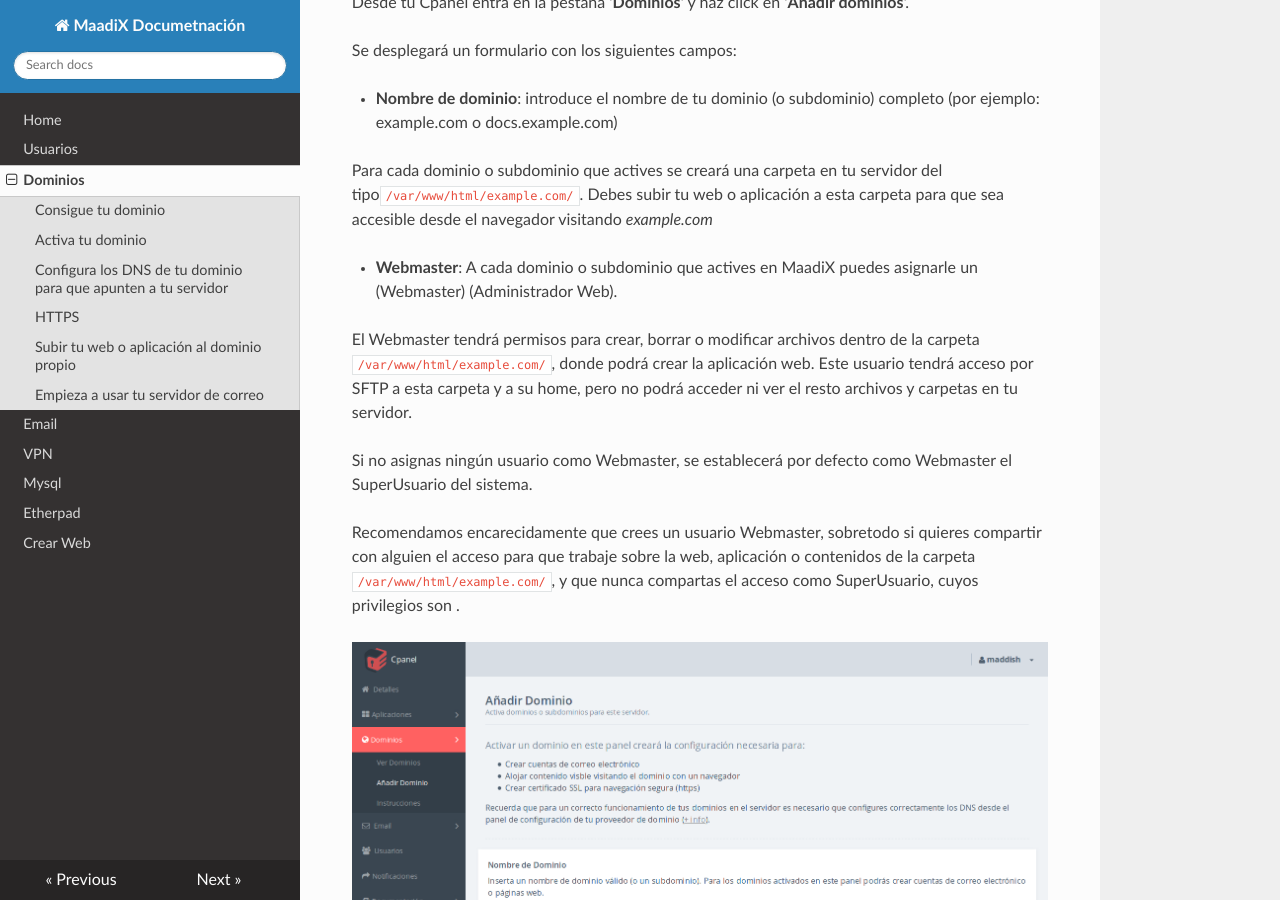
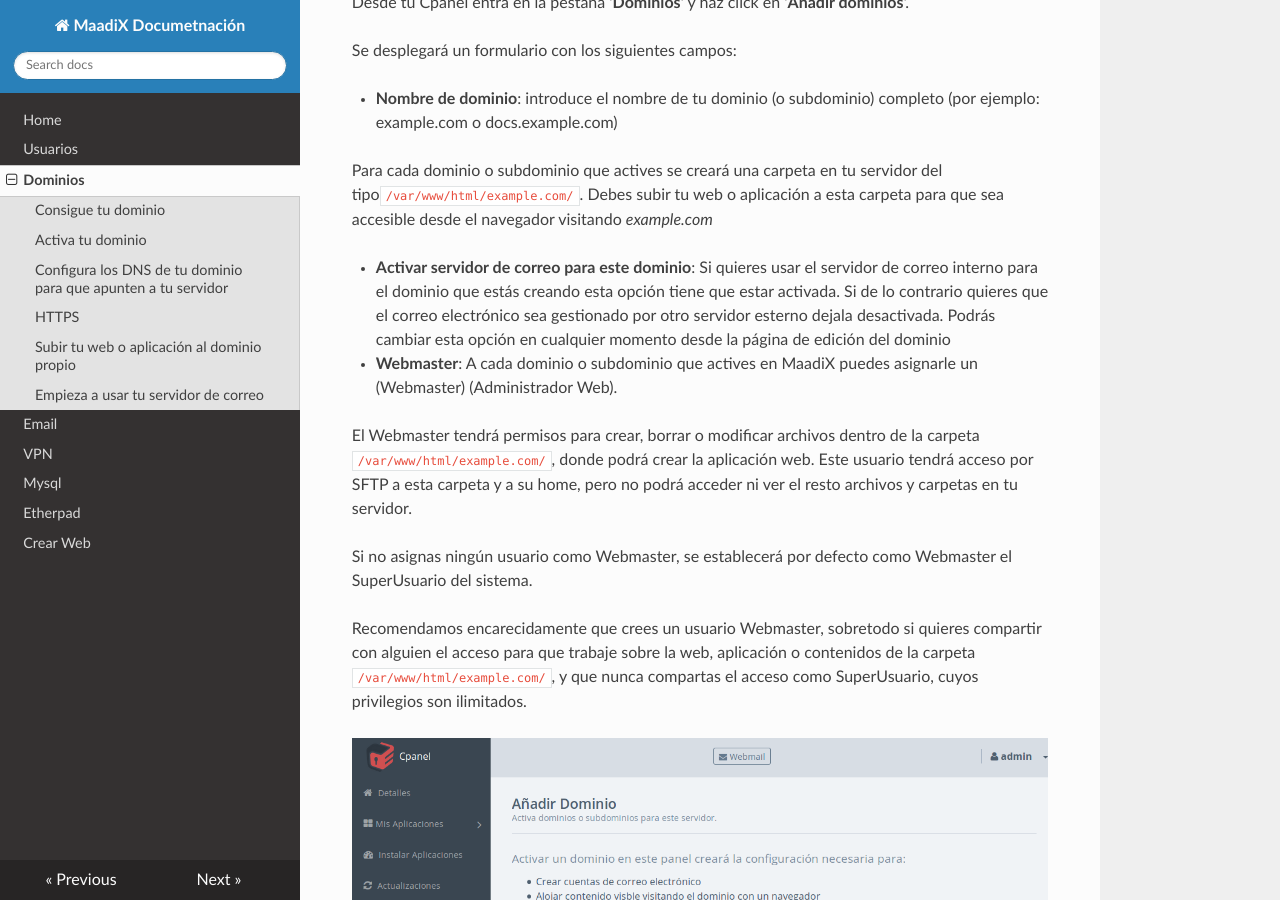
Before and after one commit to MaadixNet/docs, an MkDocs documentation site: the page built from docs/dominios.md, in a window 1280 px wide and 900 px high, scrolled down 689 px. Built offline with MkDocs 1.6.1, drawn with Linux system fonts in a browser that asks for light colours; nearby versions of some CDN libraries; old or Windows-style settings are respelled for this version of MkDocs.

Commit message:
updated domain instructions for mail activation checkbox

```diff
--- a/docs/dominios.md
+++ b/docs/dominios.md
@@ -23,16 +23,19 @@
 
 Para cada dominio o subdominio que actives se creará una carpeta en tu servidor del tipo`/var/www/html/example.com/`. Debes subir tu web o aplicación a esta carpeta para que sea accesible desde el navegador visitando *example.com*
 
+* **Activar servidor de correo para este dominio**: Si quieres usar el servidor de correo interno para el dominio que estás creando esta opción tiene que estar activada. Si de lo contrario quieres que el correo electrónico sea gestionado por otro servidor esterno dejala desactivada.
+Podrás cambiar esta opción en cualquier momento desde la página de edición del dominio
+
 * **Webmaster**: A cada dominio o subdominio que actives en MaadiX puedes asignarle un (Webmaster) (Administrador Web).
 
 El Webmaster tendrá permisos para crear, borrar o modificar archivos dentro de la carpeta `/var/www/html/example.com/`, donde podrá crear la aplicación web. Este usuario tendrá acceso por SFTP a esta carpeta y a su home, pero no podrá acceder ni ver el resto archivos y carpetas en tu servidor.
 
 Si no asignas ningún usuario como Webmaster, se establecerá por defecto como Webmaster el SuperUsuario del sistema.
 
-Recomendamos encarecidamente que crees un usuario Webmaster, sobretodo si quieres compartir con alguien el acceso para que trabaje sobre la web, aplicación o contenidos de la carpeta `/var/www/html/example.com/`, y que nunca compartas el acceso como SuperUsuario, cuyos privilegios son .
+Recomendamos encarecidamente que crees un usuario Webmaster, sobretodo si quieres compartir con alguien el acceso para que trabaje sobre la web, aplicación o contenidos de la carpeta `/var/www/html/example.com/`, y que nunca compartas el acceso como SuperUsuario, cuyos privilegios son ilimitados.
 
 
-![Screenshot](img/activar-dominio.png)
+![Screenshot](img/add-domain.png)
 
 
 
```
Also changed, not shown: docs/img/add-domain.png (added).
